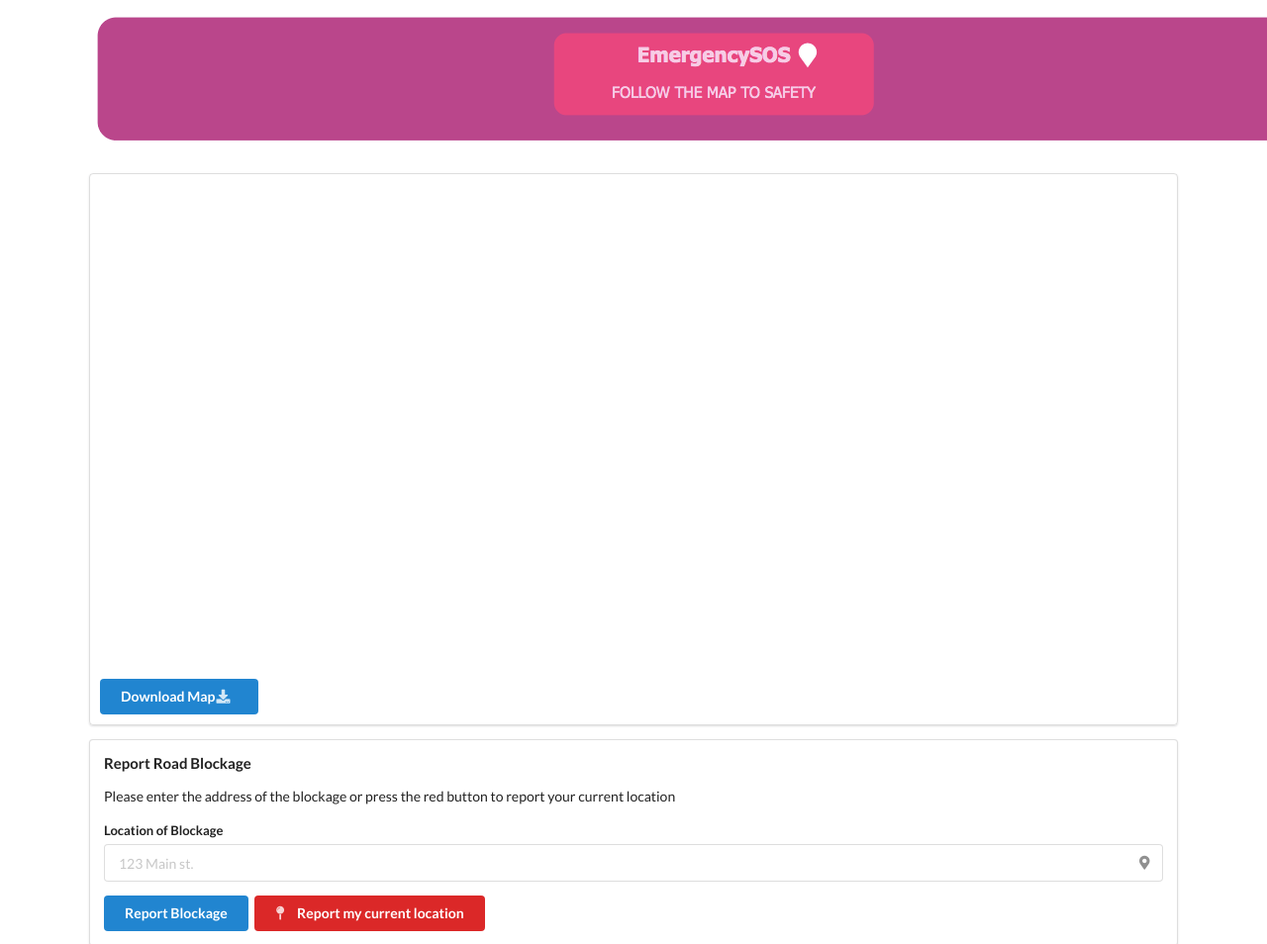
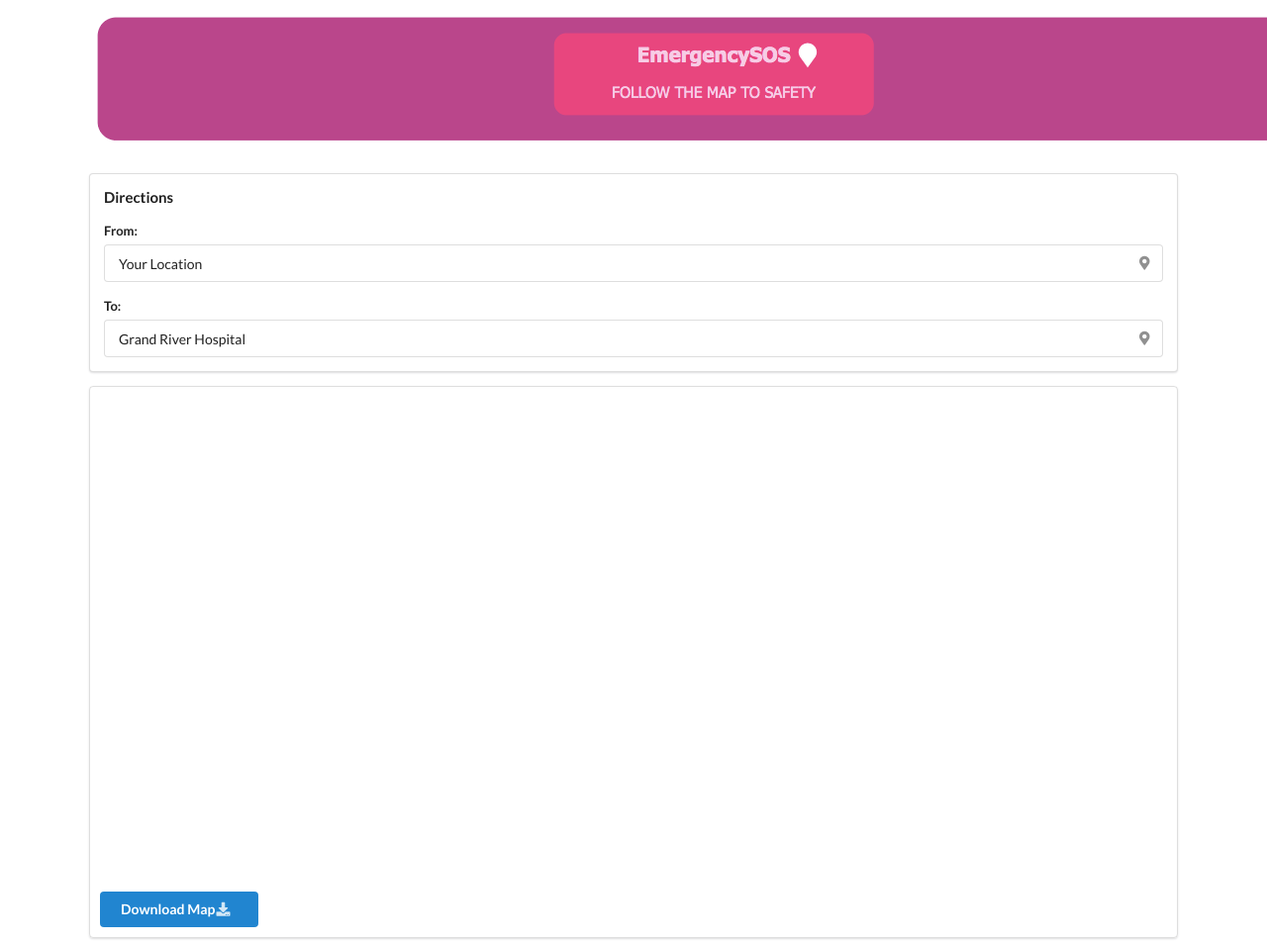
Before and after one commit to arielmls/EmergencySOS, a plain HTML site: page index.html in a window 1280 px wide. Shown: the top 954 px of the page at 99% size. Drawn offline with nearby package versions, Linux system fonts and the light colour scheme; some packages are replaced by stand-ins of ours.

Commit message:
added to/from form

```diff
--- a/index.html
+++ b/index.html
@@ -6,8 +6,8 @@
     <style>
       /* Set the size of the div element that contains the map */
       #map {
-        height: 500px;  /* The height is 400 pixels */
-        width: 100%;  /* The width is the width of the web page */
+        height: 500px;
+        width: 100%;
        }
        #mapDownloadButton {
            margin: 10px;
@@ -18,7 +18,6 @@
             margin-right: 90px;
             margin-bottom: 90px;
             margin-top: 5px;
-           /* background-color: #DAE8FC; */
        }
 
        #pageHeader {
@@ -33,13 +32,23 @@
         <h1 id="pageHeader">
             <img src="HeaderImage.png" id="HeaderImage">
           </h1>
-        <!-- <div class="ui segment two wide">
-            <h4>From:</h4>
-            <p>Your Location</p>
-            <br/>
-            <h4>To:</h4>
-            <p>Shelter</p>
-        </div> -->
+          <div class="ui form segment">
+              <h4>Directions</h4>
+            <div class="field">
+                <label>From:</label>
+                <div class="ui left labeled icon input">
+                    <input type="text"  value="Your Location">
+                    <i class="map marker alternate icon"></i>
+                </div>
+            </div>
+            <div class="field">
+                <label>To:</label>
+                <div class="ui left labeled icon input">
+                    <input type="text" value="Grand River Hospital">
+                    <i class="map marker alternate icon"></i>
+                </div>
+            </div>
+          </div>
         <div class="ui vertical segments">
             <div >
                 <!--The div element for the map -->
```
